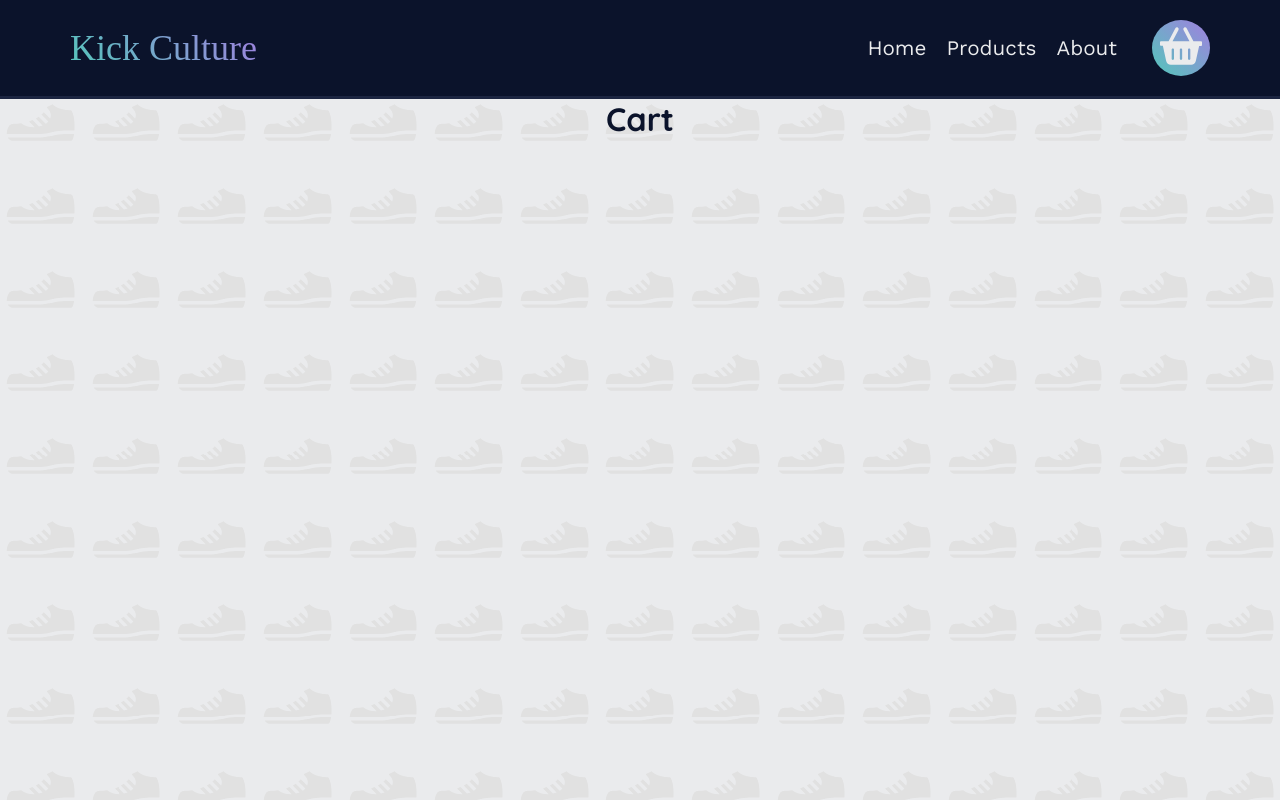
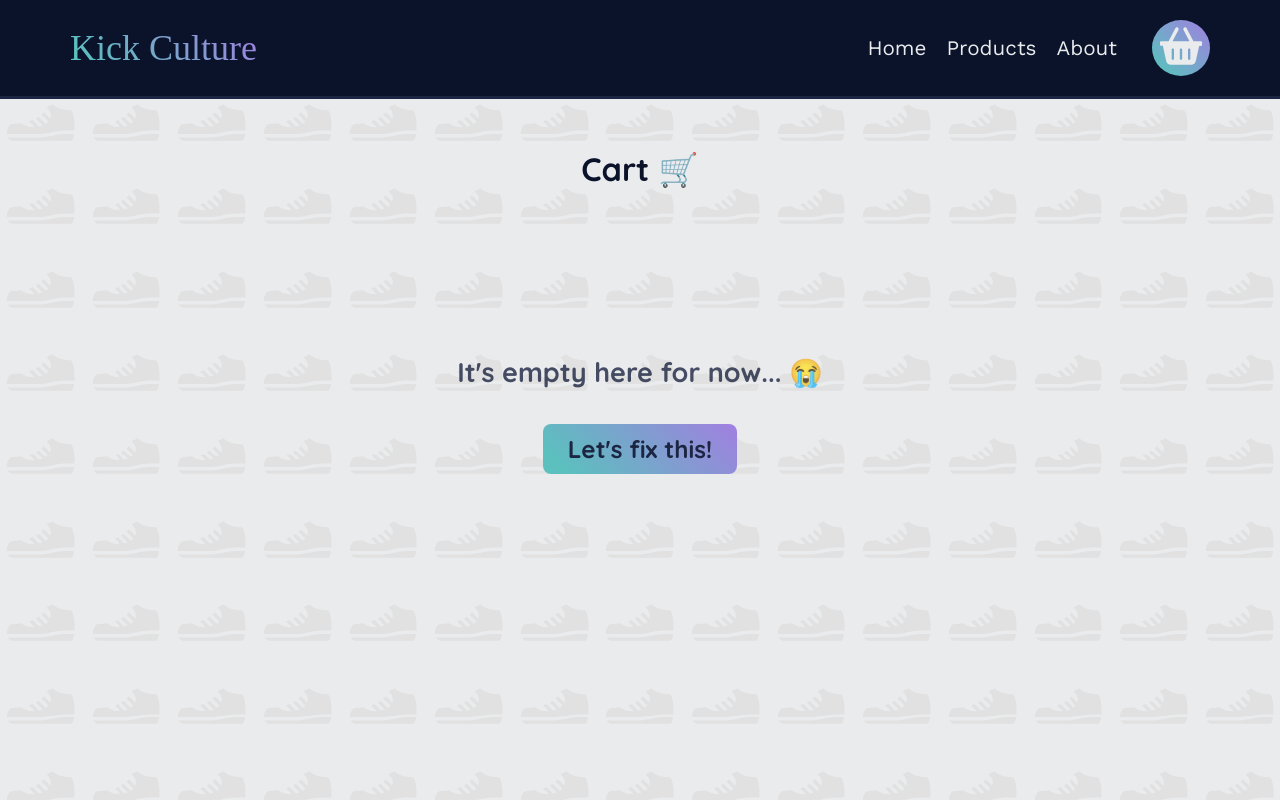
Before and after one commit to Qaddis/kick-culture-web, a Vue app: page /cart in a window 1280 px wide. Shown: the top 800 px of the page. Built offline with nearby package versions, Linux system fonts and the light colour scheme; a web font is replaced by a local one.

Commit message:
Small fixes; Added cart page; Added product card for cart

```diff
--- /dev/null
+++ b/src/components/CartCard.vue
@@ -0,0 +1,150 @@
+<script setup lang="ts">
+import { cartStore } from "../stores/CartStore"
+
+interface ICardProps {
+	id: number
+	title: string
+	image: string
+	price: number
+	discount: number
+}
+
+const props = defineProps<ICardProps>()
+
+const userCart = cartStore()
+</script>
+
+<template>
+	<article class="cart-card">
+		<span class="discount" v-if="props.discount !== 0">
+			-{{ props.discount }}%
+		</span>
+
+		<img
+			class="cart-card__image"
+			:src="props.image"
+			:alt="`${props.title} Banner`"
+		/>
+
+		<div class="text-info">
+			<h3 class="cart-card__heading">{{ props.title }}</h3>
+			<p class="cart-card__price">
+				{{
+					props.discount !== 0
+						? (props.price - (props.price * props.discount) / 100).toFixed(2)
+						: props.price
+				}}
+				<span className="cart-card__currency">usd</span>
+			</p>
+			<div class="cart-card__buttons">
+				<RouterLink class="btn" :to="`product/${props.id}`">
+					More Details
+				</RouterLink>
+				<button @click="userCart.toCart('remove', props.id)" class="btn">
+					✕
+				</button>
+			</div>
+		</div>
+	</article>
+</template>
+
+<style scoped lang="scss">
+.cart-card {
+	width: 320px;
+	height: 320px;
+	background-color: var(--add);
+	border-radius: 20px;
+	text-align: center;
+	text-transform: uppercase;
+	letter-spacing: 1px;
+	box-shadow: 3px 3px 10px rgba($color: #000000, $alpha: 0.6);
+
+	position: relative;
+	overflow: hidden;
+
+	&::before {
+		content: "";
+		display: block;
+		width: 100%;
+		height: 50%;
+		background: var(--gradient);
+
+		position: absolute;
+		transition: 0.35s all;
+	}
+
+	.discount {
+		position: absolute;
+		top: 20px;
+		left: 20px;
+		background-color: var(--add);
+		padding: 5px 10px;
+		border-radius: 25px;
+		color: var(--light);
+		font-family: var(--header-font);
+	}
+
+	&__image {
+		position: relative;
+		height: 45%;
+		margin: 2.5% auto;
+		width: auto;
+		transition: 0.35s all;
+	}
+
+	.text-info {
+		width: 100%;
+		height: 50%;
+
+		display: flex;
+		flex-direction: column;
+		align-items: center;
+		justify-content: center;
+	}
+
+	&__heading {
+		position: relative;
+		color: var(--light);
+		font-weight: 700;
+		margin-bottom: 5px;
+	}
+
+	&__price {
+		position: relative;
+		font-size: 24px;
+		color: var(--mint);
+		margin-bottom: 10px;
+	}
+
+	&__currency {
+		font-size: 1.05rem;
+		color: var(--light);
+	}
+
+	&__buttons {
+		width: 100%;
+		display: flex;
+		align-items: center;
+		justify-content: space-evenly;
+
+		.btn {
+			font-family: var(--header-font);
+			color: var(--light);
+			text-transform: inherit;
+			padding: 10px 20px;
+			background: var(--gradient);
+			border-radius: 30px;
+			transition: all 0.2s;
+
+			&:hover {
+				filter: drop-shadow(0 0 10px var(--mint));
+			}
+
+			&:active {
+				opacity: 0.8;
+				transform: translateY(1px);
+			}
+		}
+	}
+}
+</style>
--- a/src/components/ProductCard.vue
+++ b/src/components/ProductCard.vue
@@ -26,7 +26,7 @@ const toCart = (): void => {
 
 <template>
 	<article class="card">
-		<span :class="{ discount: true, '--show': props.discount !== 0 }">
+		<span class="discount" v-if="props.discount !== 0">
 			-{{ props.discount }}%
 		</span>
 
@@ -107,11 +107,6 @@ const toCart = (): void => {
 	border-radius: 25px;
 	color: var(--light);
 	font-family: var(--header-font);
-	opacity: 0;
-
-	&.--show {
-		opacity: 1;
-	}
 }
 
 .image {
--- a/src/views/CartView.vue
+++ b/src/views/CartView.vue
@@ -1,9 +1,104 @@
 <script setup lang="ts">
+import { computed } from "vue"
+import CartCard from "../components/CartCard.vue"
+import GradientButton from "../components/ui/GradientButton.vue"
 import Heading from "../components/ui/Heading.vue"
+import router from "../router"
+import { cartStore } from "../stores/CartStore"
+import { type ICard, siteDataStore } from "../stores/DataStore"
+
+const userCart = cartStore()
+const siteData = siteDataStore()
+
+const cart = computed<ICard[]>((): ICard[] => {
+	let cartItems: ICard[] = []
+
+	for (let i = 0; i < userCart.cart.length; i++) {
+		let item = siteData.products.find(
+			product => product.id === userCart.cart[i]
+		)
+
+		if (item) cartItems.push(item)
+		else userCart.toCart("remove", userCart.cart[i])
+	}
+
+	return cartItems
+})
 </script>
 
 <template>
-	<Heading text="Cart" />
+	<section class="cart">
+		<Heading text="Cart 🛒" />
+
+		<div :class="{ wrapper: true, '--empty': cart.length == 0 }">
+			<div v-if="cart.length > 0" class="cards">
+				<CartCard
+					v-for="item in cart"
+					:id="item.id"
+					:title="item.title"
+					:image="item.image"
+					:discount="item.discount"
+					:price="item.price"
+				/>
+			</div>
+			<div v-else class="empty">
+				<h3>It's empty here for now... 😭</h3>
+
+				<GradientButton
+					@click="router.push('/products')"
+					label="Let's fix this!"
+				/>
+			</div>
+
+			<div v-if="cart.length > 0" class="bill"></div>
+		</div>
+	</section>
 </template>
 
-<style scoped lang="scss"></style>
+<style scoped lang="scss">
+.cart {
+	width: 100%;
+	height: 100%;
+	padding: 50px 25px;
+
+	h2 {
+		margin-bottom: 25px;
+	}
+}
+
+.wrapper {
+	max-width: 1140px;
+	margin: 0 auto;
+
+	&.--empty {
+		height: 50vh;
+		display: flex;
+		flex-direction: column;
+		align-items: center;
+		justify-content: center;
+	}
+}
+
+.cards {
+	width: 100%;
+	display: flex;
+	justify-content: center;
+	flex-wrap: wrap;
+	gap: 50px;
+}
+
+.empty {
+	display: flex;
+	flex-direction: column;
+	align-items: center;
+	justify-content: center;
+	row-gap: 35px;
+
+	h3 {
+		font-family: var(--header-font);
+		font-size: 1.5rem;
+		color: var(--add);
+		opacity: 0.8;
+	}
+}
+</style>
```
